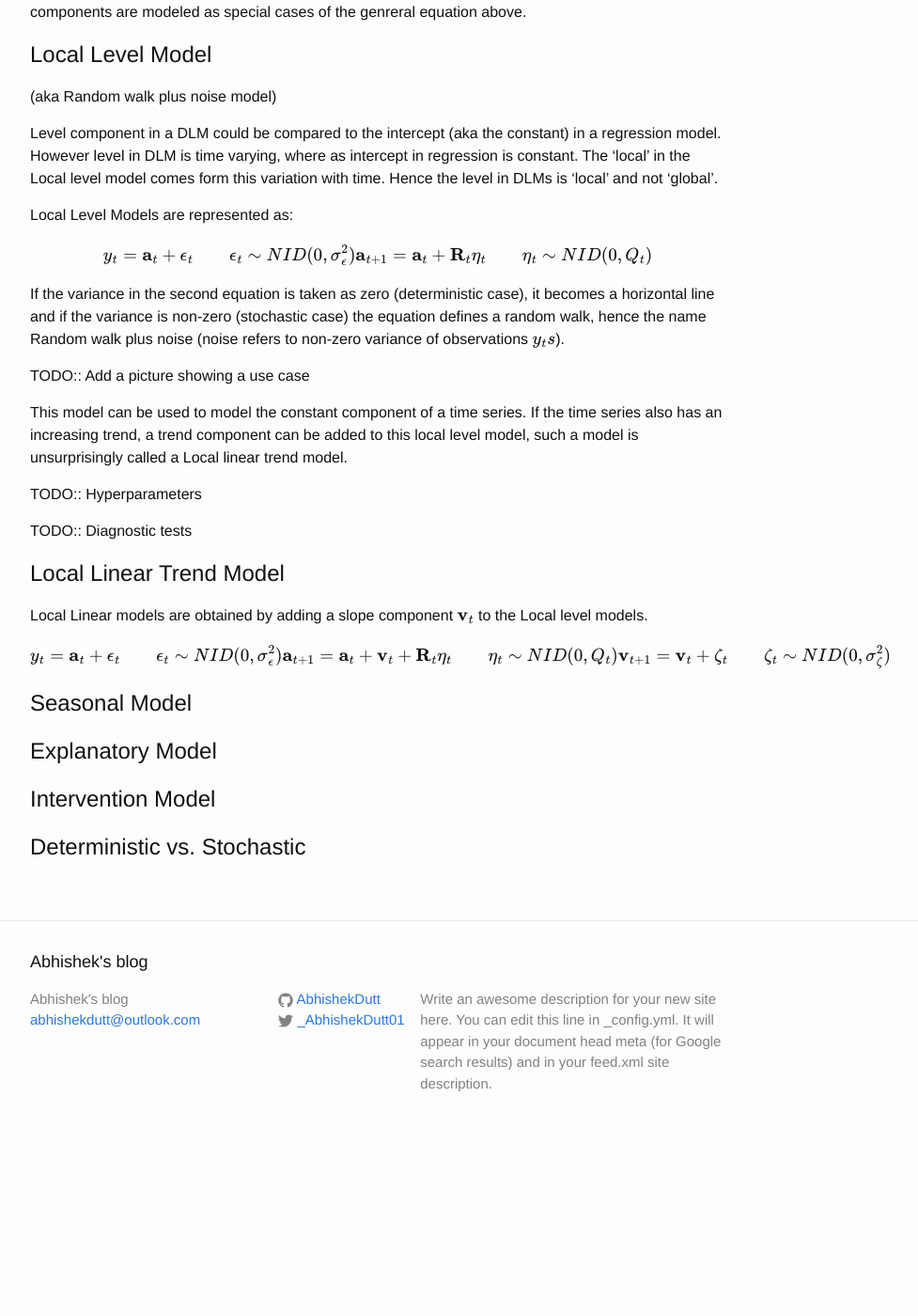
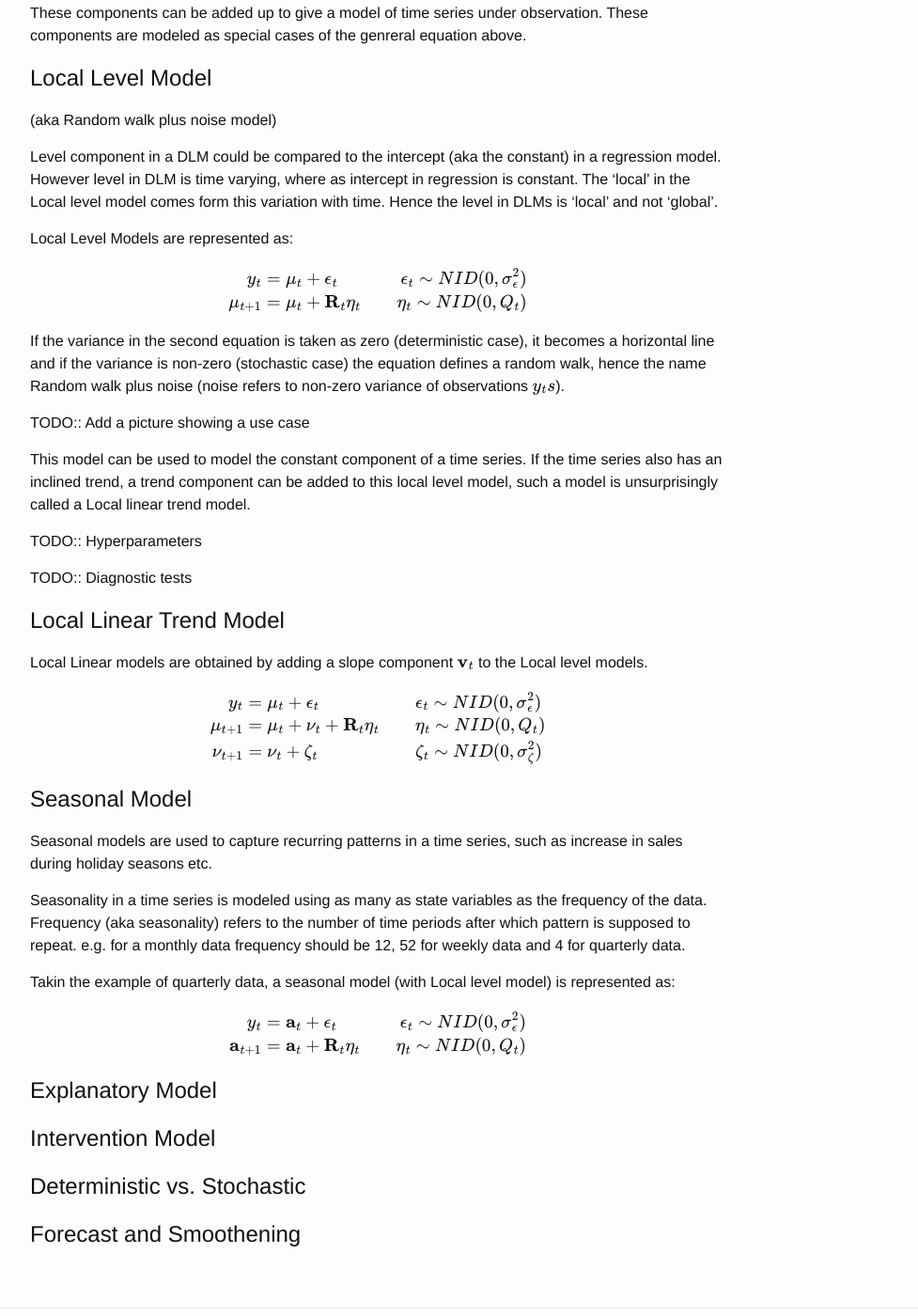
Before and after one commit to Abhishek-Dutt-1/blog, a Jekyll site: the page built from _posts/2016-03-04-dynamic-linear-models.markdown, in a window 1280 px wide and 1400 px high, scrolled down 763 px. Shown: the whole window at 94% size, without its empty margins (238-1215 px from the left). Built offline with Jekyll 4.4.1, drawn with Linux system fonts in a browser that asks for light colours; formulas are drawn with MathJax 3; before the commit the page ends 1987 px from its top, so only the background shows below that; some of the changed text lies outside the part shown.

Commit message:
more content

```diff
--- a/_posts/2016-03-04-dynamic-linear-models.markdown
+++ b/_posts/2016-03-04-dynamic-linear-models.markdown
@@ -25,9 +25,10 @@ DLM's are composed of Observations (the $$ y_ts $$), and unobserved states (the
 General form of DLM is:
 <div>
 $$
-y_t = \mathbf Z_t' \mathbf a_t + \epsilon_t \qquad  \epsilon_t \sim NID(0, \sigma_\epsilon^2) \\
-\mathbf a_{t+1} = \mathbf T_t\mathbf a_t + \mathbf R_t\eta_t  \qquad  \eta_t \sim NID(0, Q_t) \\
-
+\begin{align}
+y_t & = \mathbf Z_t' \mathbf a_t + \epsilon_t & \epsilon_t  \sim NID(0, \sigma_\epsilon^2) \\
+\mathbf a_{t+1} & = \mathbf T_t\mathbf a_t + \mathbf R_t\eta_t  & \eta_t \sim NID(0, Q_t) \\
+\end{align}
 $$
 </div>
 First equation is called as Observation or Measurent equation, and second is called State equation.
@@ -48,8 +49,10 @@ Hence the level in DLMs is 'local' and not 'global'.
 Local Level Models are represented as:
 <div>
 $$
-y_t = \mathbf a_t + \epsilon_t \qquad  \epsilon_t \sim NID(0, \sigma_\epsilon^2) \\
-\mathbf a_{t+1} = \mathbf a_t + \mathbf R_t\eta_t  \qquad  \eta_t \sim NID(0, Q_t) \\
+\begin{align}
+              y_t & = \mathbf \mu_t + \epsilon_t          & \epsilon_t \sim NID(0, \sigma_\epsilon^2) \\
+\mathbf \mu_{t+1} & = \mathbf \mu_t + \mathbf R_t\eta_t   & \eta_t \sim NID(0, Q_t) \\
+\end{align}
 $$
 </div>
 If the variance in the second equation is taken as zero (deterministic case), it becomes a horizontal line and if the variance is non-zero (stochastic case) the equation defines a random walk, hence the name Random walk plus noise (noise refers to non-zero variance of observations $$ y_ts $$).
@@ -57,7 +60,7 @@ If the variance in the second equation is taken as zero (deterministic case), it
 TODO:: Add a picture showing a use case
 
 This model can be used to model the constant component of a time series.
-If the time series also has an increasing trend, a trend component can be added to this local level model, such a model is unsurprisingly called a Local linear trend model.
+If the time series also has an inclined trend, a trend component can be added to this local level model, such a model is unsurprisingly called a Local linear trend model.
 
 TODO:: Hyperparameters
 
@@ -68,15 +71,32 @@ Local Linear Trend Model
 Local Linear models are obtained by adding a slope component $$ \mathbf v_t $$ to the Local level models.
 <div>
 $$
-y_t = \mathbf a_t + \epsilon_t \qquad  \epsilon_t \sim NID(0, \sigma_\epsilon^2) \\
-\mathbf a_{t+1} = \mathbf a_t + \mathbf v_t + \mathbf R_t\eta_t  \qquad  \eta_t \sim NID(0, Q_t) \\
-\mathbf v_{t+1} = \mathbf v_t + \zeta_t   \qquad \zeta_t \sim NID(0, \sigma_\zeta^2)
+\begin{align}
+              y_t & = \mathbf \mu_t + \epsilon_t \qquad                   &&  \epsilon_t \sim NID(0, \sigma_\epsilon^2) \\
+\mathbf \mu_{t+1} & = \mathbf \mu_t + \mathbf \nu_t + \mathbf R_t\eta_t   &&  \eta_t \sim NID(0, Q_t) \\
+\mathbf \nu_{t+1} & = \mathbf \nu_t + \zeta_t                             &&  \zeta_t \sim NID(0, \sigma_\zeta^2)
+\end{align}
 $$
 </div>
 
 
 Seasonal Model
 =
+Seasonal models are used to capture recurring patterns in a time series, such as increase in sales during holiday seasons etc.
+
+Seasonality in a time series is modeled using as many as state variables as the frequency of the data.
+Frequency (aka seasonality) refers to the number of time periods after which pattern is supposed to repeat. e.g. for a monthly data frequency should be 12, 52 for weekly data and 4 for quarterly data.
+
+Takin the example of quarterly data, a seasonal model (with Local level model) is represented as:
+
+<div>
+$$
+\begin{align}
+            y_t & = \mathbf a_t + \epsilon_t            & \epsilon_t \sim NID(0, \sigma_\epsilon^2) \\
+\mathbf a_{t+1} & = \mathbf a_t + \mathbf R_t\eta_t     & \eta_t \sim NID(0, Q_t) \\
+\end{align}
+$$
+</div>
 
 Explanatory Model
 =
@@ -87,4 +107,7 @@ Intervention Model
 Deterministic vs. Stochastic
 =
 
+Forecast and Smoothening
+=
+
 <script type="text/javascript" src="http://cdn.mathjax.org/mathjax/latest/MathJax.js?config=TeX-AMS-MML_HTMLorMML"></script>
```
